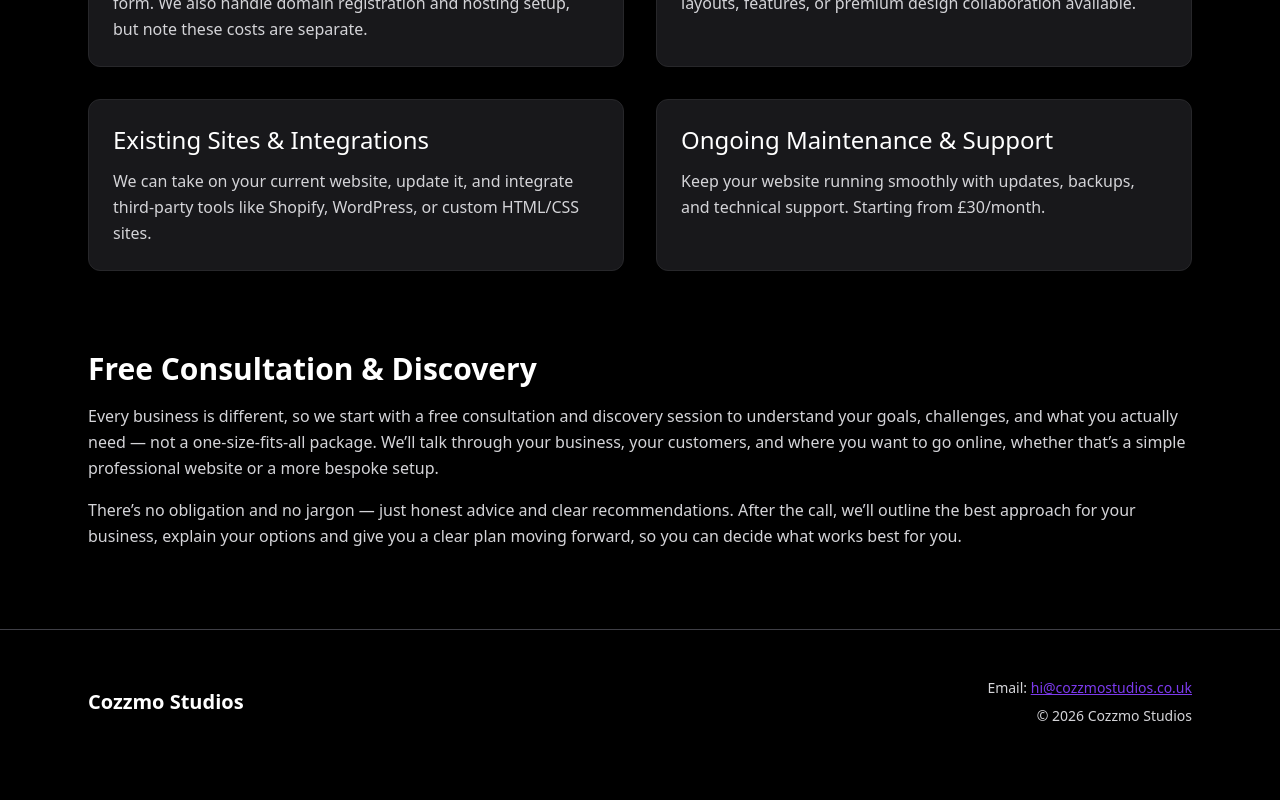
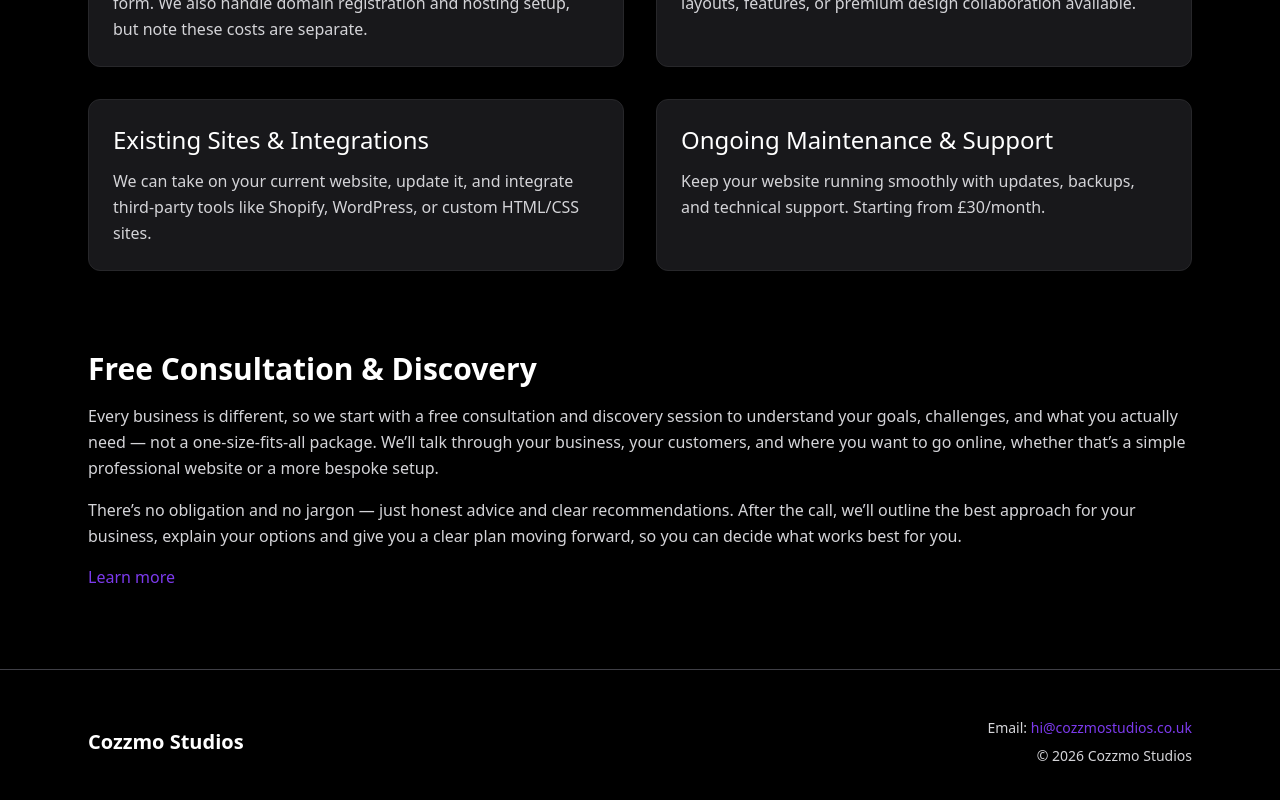
Before and after one commit to coreychamberlain/cozzmo-studios, a Next.js app: page / in a window 1280 px wide. Shown: the part 935-1735 px from the top of the page. Before the commit the page ends 1709 px from the top, so only its background shows below. Built offline with nearby package versions, Linux system fonts and the light colour scheme.

Commit message:
link styles and servies rejuig

```diff
--- a/app/services/page.tsx
+++ b/app/services/page.tsx
@@ -14,6 +14,17 @@ const services = [
       "These sites are ideal for small businesses looking to establish a strong online presence quickly and affordably, with room to grow later if needed.",
     ],
     price: "From £450",
+  },
+  {
+    title: "Professional Business Email Setup",
+    slug: "email-setup",
+    intro:
+      "If you don’t need a website right now but want your business to look more professional, a custom email address is a great place to start. An email like you@yourbusiness.co.uk instantly builds trust, looks credible, and helps you stand out from competitors still using generic email providers.",
+    extra: [
+      "We handle the full setup for you — from registering or connecting your domain to configuring your email accounts securely across your devices. Whether you need a single inbox or multiple addresses for your team, we’ll make sure everything works smoothly and reliably from day one.",
+      "It’s a simple, cost-effective way to professionalise your business communications, and it can always be expanded later if you decide to add a website or other digital services.",
+    ],
+    price: "POA - Depends on requirements",
   },
   {
     title: "Custom & Bespoke Builds",
@@ -47,17 +58,6 @@ const services = [
       "These packages keep your site fresh and aligned with your business needs, while giving you the convenience of predictable costs and dedicated support.",
     ],
     price: "From £30/month",
-  },
-  {
-    title: "Professional Business Email Setup",
-    slug: "email-setup",
-    intro:
-      "If you don’t need a website right now but want your business to look more professional, a custom email address is a great place to start. An email like you@yourbusiness.co.uk instantly builds trust, looks credible, and helps you stand out from competitors still using generic email providers.",
-    extra: [
-      "We handle the full setup for you — from registering or connecting your domain to configuring your email accounts securely across your devices. Whether you need a single inbox or multiple addresses for your team, we’ll make sure everything works smoothly and reliably from day one.",
-      "It’s a simple, cost-effective way to professionalise your business communications, and it can always be expanded later if you decide to add a website or other digital services.",
-    ],
-    price: "POA - Depends on requirements",
   },
 ];
 
--- a/components/Footer.tsx
+++ b/components/Footer.tsx
@@ -7,7 +7,7 @@ export default function Footer() {
 
         {/* Right: Email & copyright */}
         <div className="text-zinc-300 text-sm text-center md:text-right">
-          <div>Email: <a href="mailto:hi@cozzmostudios.co.uk" className="text-primary underline">hi@cozzmostudios.co.uk</a></div>
+          <div>Email: <a href="mailto:hi@cozzmostudios.co.uk" className="text-primary hover:underline">hi@cozzmostudios.co.uk</a></div>
           <div className="mt-2">&copy; {new Date().getFullYear()} Cozzmo Studios</div>
         </div>
       </div>
--- a/components/home/ClientServices.tsx
+++ b/components/home/ClientServices.tsx
@@ -93,6 +93,13 @@ export default function ClientServices() {
               for your business, explain your options and give you a clear plan
               moving forward, so you can decide what works best for you.
             </P>
+            <Link
+              className="text-primary hover:underline"
+              href={`/services#consultation`}
+              scroll={false}
+            >
+              Learn more
+            </Link>
           </motion.div>
         </div>
       </div>
```
